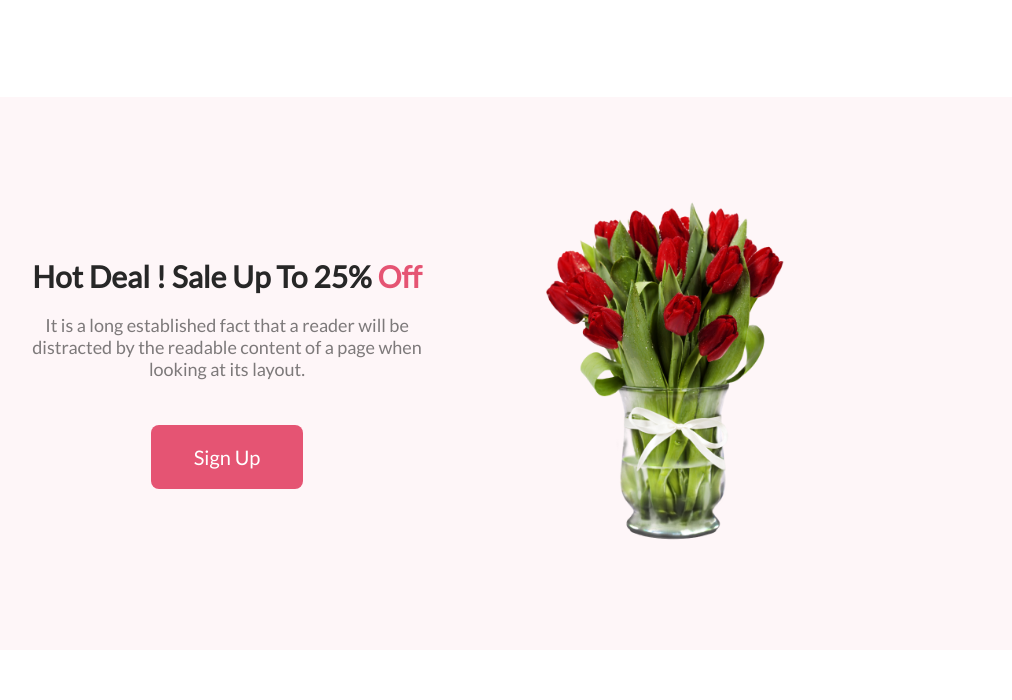
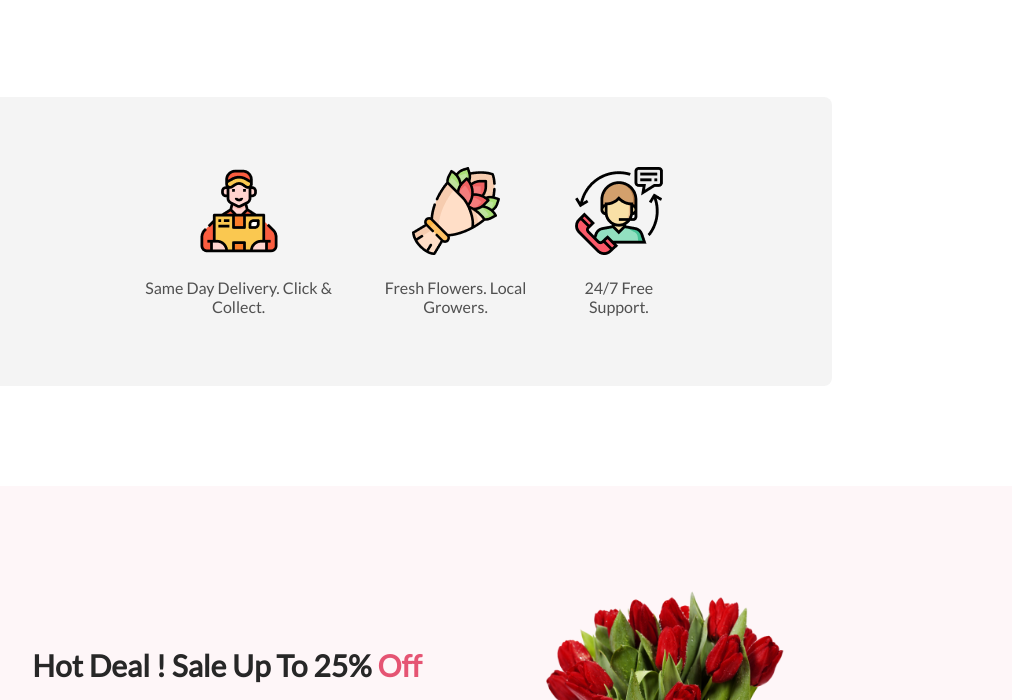
Before and after one commit to shuvox33/a1-flower-shop, a plain HTML site: page index.html in a window 1280 px wide. Shown: the part 1523-2223 px from the top of the page, without its empty margins (238-1250 px from the left). Drawn offline with Linux system fonts and the light colour scheme.

Commit message:
added extra section & solved mail placeholder

```diff
--- a/index.html
+++ b/index.html
@@ -13,7 +13,7 @@
     <!-- heaer section -->
     <header class="header">
         <div class="banner-content">
-            <h2 class="banner-title">Let's make beautiful flowers a part of your life.</h2>
+            <h2 class="banner-title">Flowers designed with your thoughts in mind.</h2>
             <p class="banner-description">It is a long established fact that a reader will be distracted by the readable content of a page when looking at its layout. The point of using Lorem Ipsum is that it has a more-or-less normal distribution of letters.</p>
             <input class="btn-primary" type="button" value="Shop Now">
         </div>
@@ -40,6 +40,22 @@
                     <img id="img-3" class="feature-img" src="images/pngwing 7.png" alt="">
                     <p class="feature-img-name">Yellow Flower Tree</p>
                 </div>
+            </div>
+        </section>
+
+        <!-- Delivery & support -->
+        <section class="delivery">
+            <div>
+                <img src="images/Group 57.png" alt="" class="delivery-img">
+                <p class="delivery-title">Same Day Delivery. Click & Collect.</p>
+            </div>
+            <div>
+                <img src="images/Group 58.png" alt="" class="delivery-img">
+                <p class="delivery-title">Fresh Flowers. Local Growers.</p>
+            </div>
+            <div>
+                <img src="images/Group 59.png" alt="" class="delivery-img">
+                <p class="delivery-title">24/7 Free Support.</p>
             </div>
         </section>
 
@@ -72,7 +88,7 @@
             <h3 class="section-title">Get The Latest Deals</h3>
             <p class="section-description">$30 coupon for first shopping</p>
             <div class="deal-mail">
-                <input id="mail-box" type="email" placeholder="Enter your email here...">
+                <input id="mail-box" type="email" placeholder="  Enter your email here...">
                 <input class="btn-primary" type="button" value="Subscribe">
             </div>
         </section>
@@ -86,6 +102,7 @@
                 <img src="images/Rectangle 6.png" alt="" class="sold-img">
                 <img src="images/Rectangle 4.png" alt="" class="sold-img">
             </div>
+            <input class="btn-primary" type="button" value="View More">
         </section>
 
     </main>
--- a/styles/flower.css
+++ b/styles/flower.css
@@ -41,6 +41,7 @@
     color: #272727;
     font-size: 70px;
     margin-bottom: 30px;
+    text-align: left;
 }
 
 .banner-description {
@@ -65,8 +66,6 @@
     text-align: center;
     margin: 0px 200px;
 }
-
-
 
 .feature-img-container {
     text-align: center;
@@ -94,6 +93,26 @@
     font-size: 20px;
     text-decoration: underline;
     margin-top: 30px;
+}
+/* delivery & support  */
+.delivery{
+    display: flex;
+    margin: 0 210px 100px;
+    background-color: #2727270D;
+    justify-content: space-between;
+    padding: 70px 150px;
+    text-align: center;
+    border-radius: 8px;
+}
+.delivery-img{
+    width: 88px;
+    height: 88px;
+
+}
+.delivery-title {
+    color: rgba(39, 39, 39, 0.80);
+    font-size: 16px;
+    padding-top: 20px;
 }
 
 /* hot deal styles */
@@ -144,6 +163,7 @@
     margin: 0 220px 100px;
     padding: 100px 200px;
     background-image: url('../images/Rectangle\ 9.png');
+    border-radius: 8px;
 }
 .deal-mail{
     display: flex;
@@ -154,6 +174,7 @@
     height: 60px;
     border: 0;
     border-radius: 8px;
+    padding: 0 10px 0 10px;
 }
 
 /* recently sold */
@@ -170,6 +191,7 @@
     height: 300px;
     padding-right: 10px;
     box-shadow: rgba(0, 0, 0, 0.35) 0px 5px 15px;
+    margin-bottom: 30px;
 }
 
 
```
